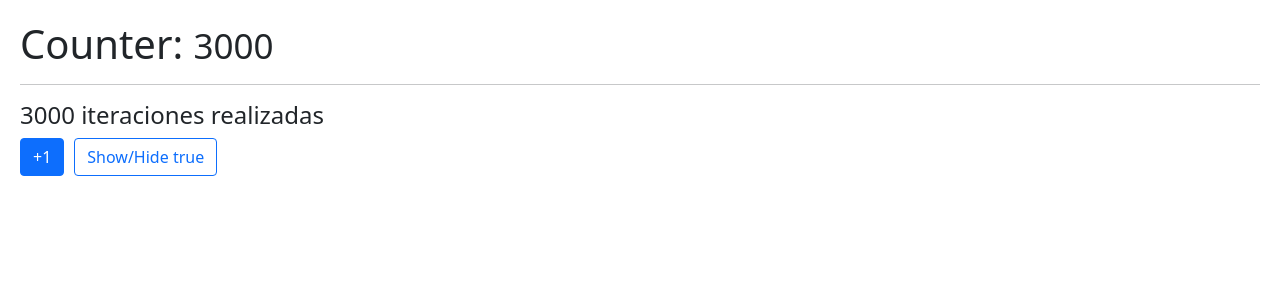
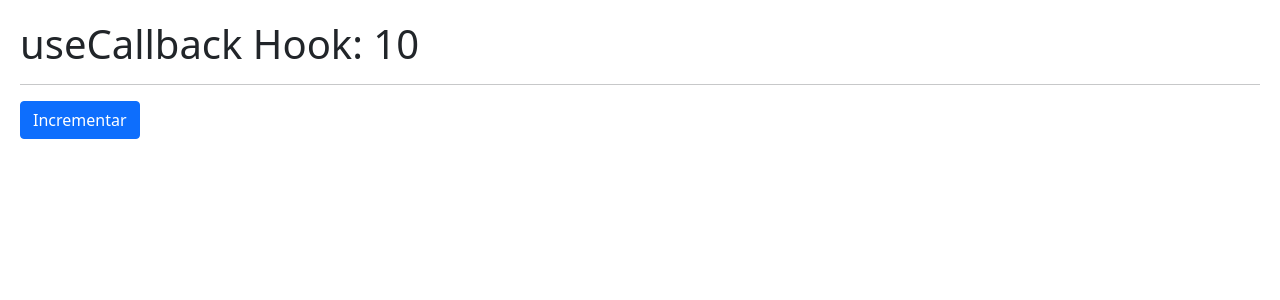
Before and after one commit to shounas99/hooks-app, a React (Vite) app: page / in a window 1280 px wide. Shown: the top 300 px of the page. Built offline with nearby package versions, Linux system fonts and the light colour scheme.

Commit message:
feat: add useCallback hook
- to memorize functions results when something changes

```diff
--- /dev/null
+++ b/src/06-memos/CallbackHook.jsx
@@ -0,0 +1,28 @@
+import { useCallback, useState } from "react"
+import { ShowIncrement } from "./ShowIncrement"
+
+export const CallbackHook = () => {
+
+    const [counter, setCounter] = useState(10)
+    const incrementFather = useCallback(
+      (value) => {
+        setCounter( (c) => c + value )
+      },
+      [],
+    )
+
+    // const incrementFather = () => {
+    //     setCounter( counter + 1)
+    // }
+
+
+  return (
+    <>
+        <h1>useCallback Hook: { counter }</h1>
+        <hr />
+
+        <ShowIncrement increment={ incrementFather }/>
+
+    </>
+  )
+}
--- /dev/null
+++ b/src/06-memos/ShowIncrement.jsx
@@ -0,0 +1,14 @@
+import React from 'react'
+
+
+export const ShowIncrement = ({ increment }) => {
+
+
+  return (
+    <button
+        className='btn btn-primary'
+        onClick={ () => {
+            increment(5)
+        }}>Incrementar</button>
+  )
+}
--- a/src/main.jsx
+++ b/src/main.jsx
@@ -11,11 +11,12 @@
 import { Layout } from './05-useLayoutEffect/Layout'
 import { Memorize } from './06-memos/Memorize'
 import { MemoHook } from './06-memos/MemoHook'
+import { CallbackHook } from './06-memos/CallbackHook'
 
 import './index.css'
 
 createRoot(document.getElementById('root')).render(
   // <StrictMode>
-    <MemoHook />
+    <CallbackHook />
   // </StrictMode>
 )
```
